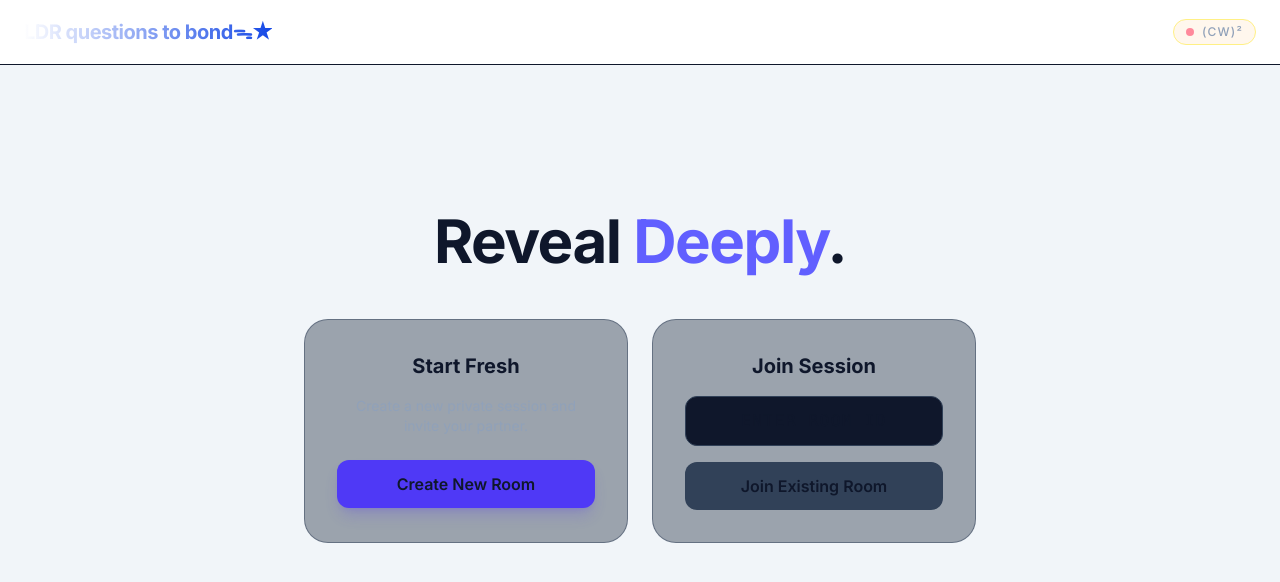
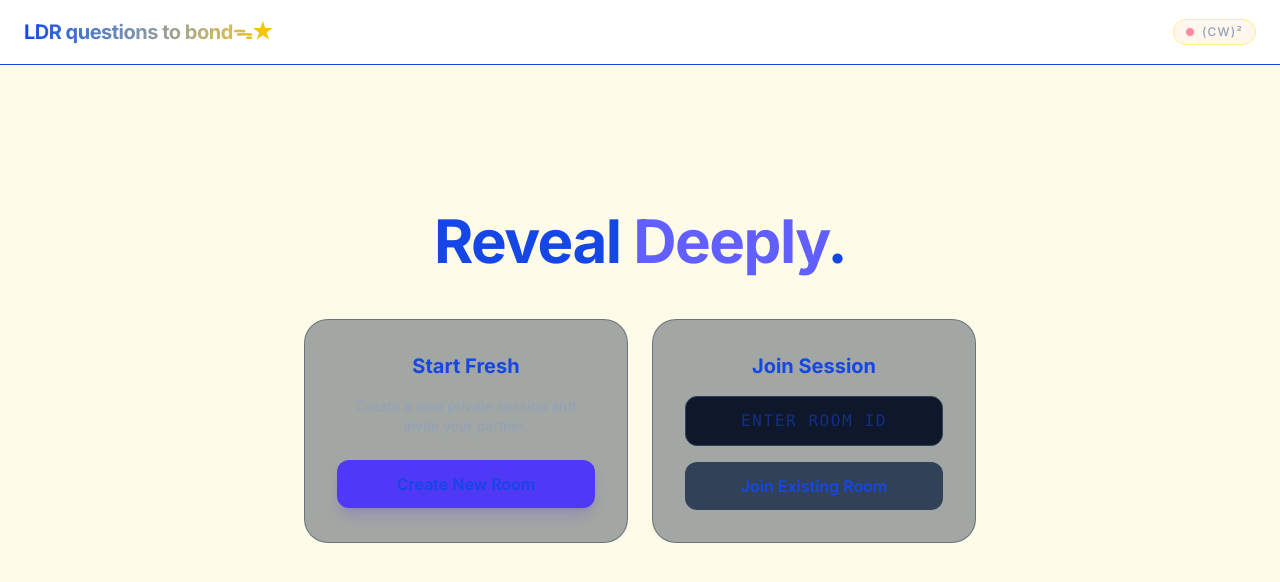
Before and after one commit to onlycaxxy/LDR_questions, a React (Vite) app: page / in a window 1280 px wide. Shown: the top 582 px of the page. Built offline with nearby package versions, Linux system fonts and the light colour scheme.

Commit message:
app.tsx color

```diff
--- a/App.tsx
+++ b/App.tsx
@@ -8,7 +8,7 @@ import Header from './components/Header';
 const App: React.FC = () => {
   return (
     <HashRouter>
-      <div className="min-h-screen bg-slate-100 text-slate-900 selection:bg-indigo-500/30">
+      <div className="min-h-screen bg-yellow-50 text-blue-700 selection:bg-blue-200/30">
         <Header />
         <main className="container mx-auto px-4 py-8 max-w-4xl">
           <Routes>
--- a/components/Header.tsx
+++ b/components/Header.tsx
@@ -7,8 +7,7 @@ const Header: React.FC = () => {
     <header className="border-b border-slate-10 bg-white/100 backdrop-blur-md sticky top-0 z-50">
       <div className="container mx-auto px-6 h-16 flex items-center justify-between">
         <Link to="/" className="flex items-center gap-2 group">
-          <span className="text-xl font-bold tracking-tight bg-gradient-to-r from- to-blue-700 to-white-100 bg-clip-text text-transparent">LDR questions to bondᯓ★</span>
-        </Link>
+          <span className="text-xl font-bold tracking-tight bg-gradient-to-r from-blue-700 to-yellow-400 bg-clip-text text-transparent">LDR questions to bondᯓ★</span>  </Link>
         <div className="flex gap-4">
           <div className="flex items-center gap-2 px-3 py-1 rounded-full bg-orange-50 border border-yellow-200">
             <div className="w-2 h-2 rounded-full bg-rose-400 animate-pulse"></div>
```
